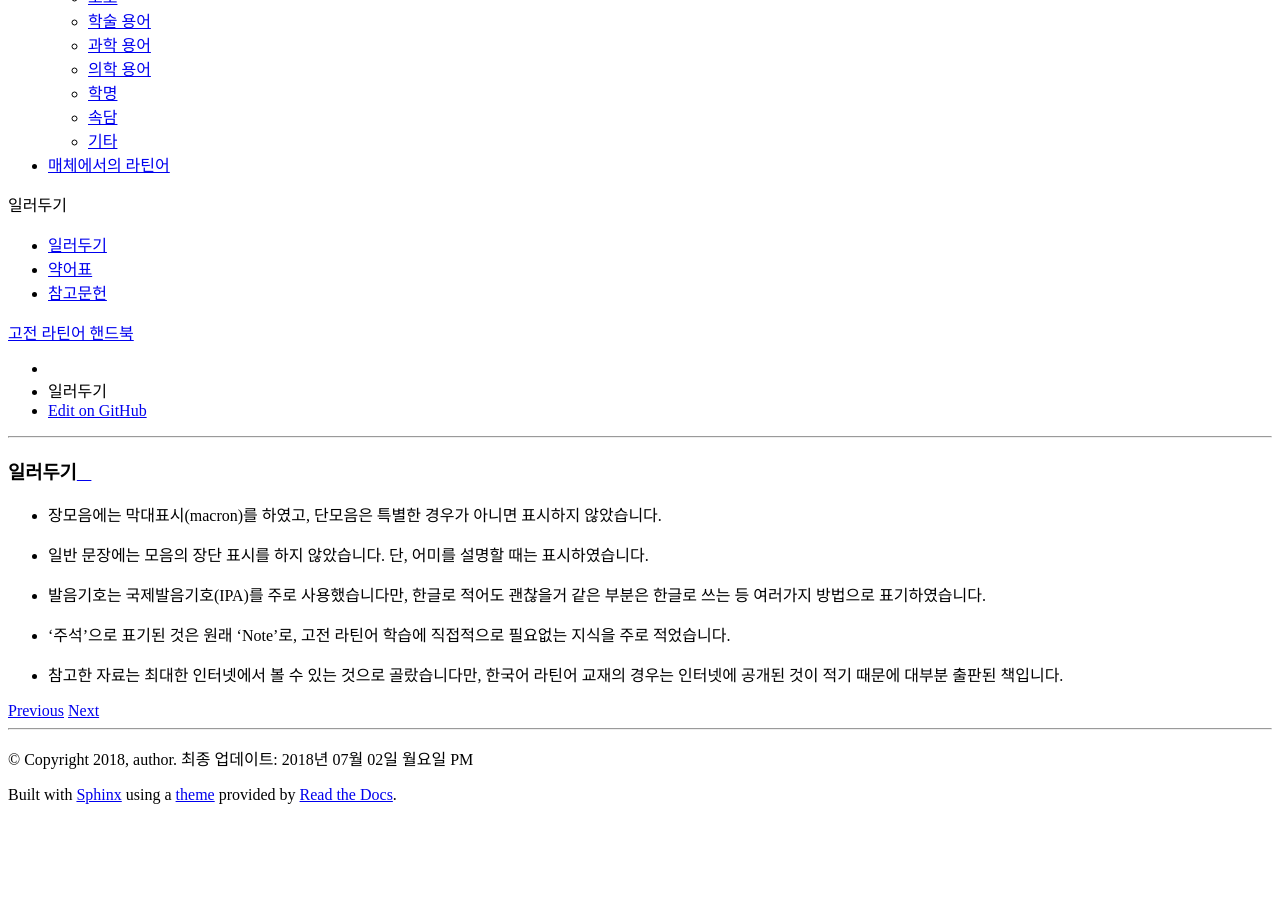
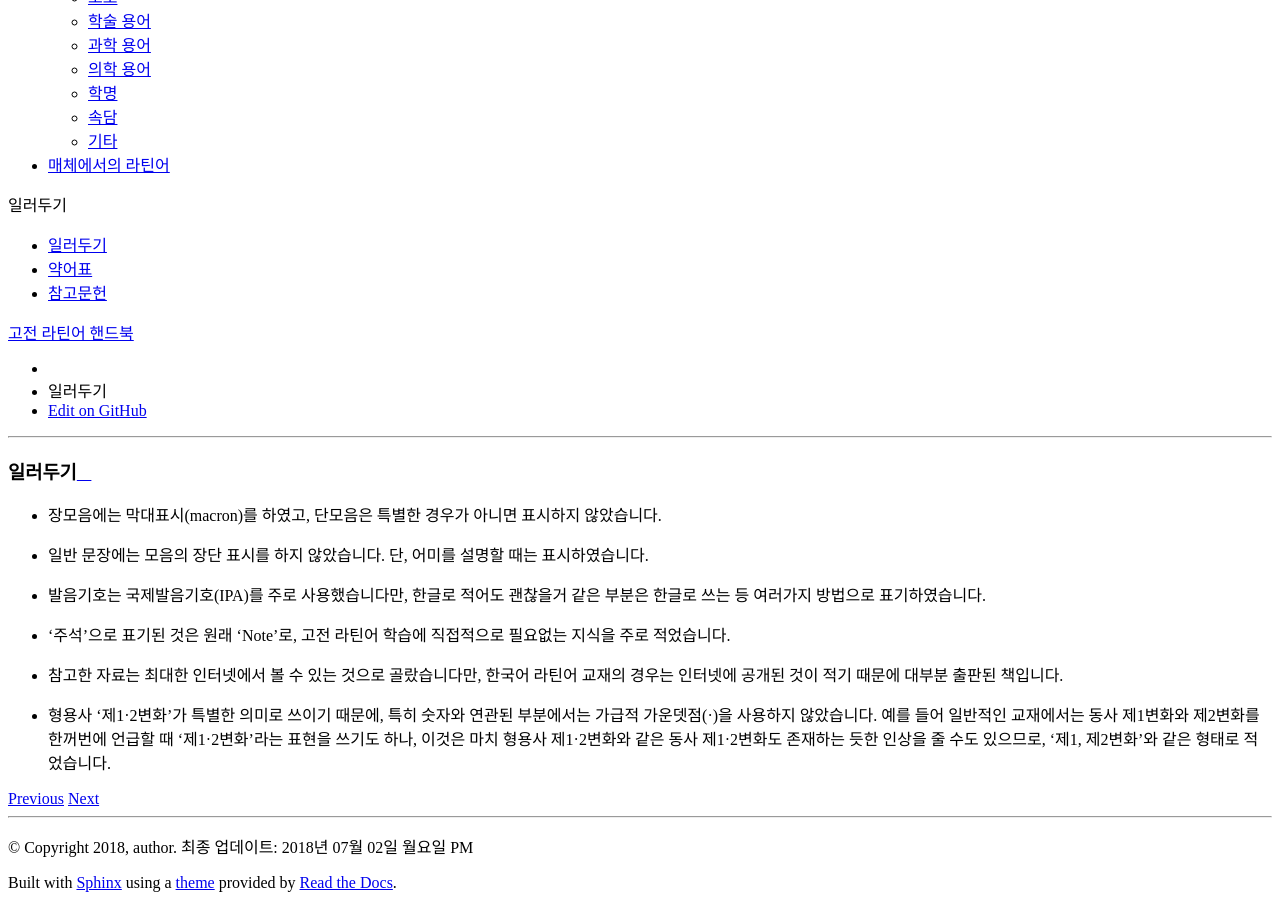
Before and after one commit to kabbala/grammatica_latina, a Sphinx documentation site: the page built from source/remark.rst, in a window 1280 px wide and 900 px high, scrolled down 9005 px. Built offline with Sphinx 7.4.7 and the Read the Docs theme 2.0.0, drawn with Linux system fonts in a browser that asks for light colours; before the commit the page ends 9817 px from its top, so only the background shows below that.

Commit message:
가운뎃점(·)은 형용사 제1·2변화에서만 사용한다.

```diff
--- a/source/remark.rst
+++ b/source/remark.rst
@@ -6,3 +6,4 @@
 * 발음기호는 국제발음기호(IPA)를 주로 사용했습니다만, 한글로 적어도 괜찮을거 같은 부분은 한글로 쓰는 등 여러가지 방법으로 표기하였습니다.
 * ‘주석’으로 표기된 것은 원래 ‘Note’로, 고전 라틴어 학습에 직접적으로 필요없는 지식을 주로 적었습니다.
 * 참고한 자료는 최대한 인터넷에서 볼 수 있는 것으로 골랐습니다만, 한국어 라틴어 교재의 경우는 인터넷에 공개된 것이 적기 때문에 대부분 출판된 책입니다.
+* 형용사 ‘제1·2변화’가 특별한 의미로 쓰이기 때문에, 특히 숫자와 연관된 부분에서는 가급적 가운뎃점(·)을 사용하지 않았습니다. 예를 들어 일반적인 교재에서는 동사 제1변화와 제2변화를 한꺼번에 언급할 때 ‘제1·2변화’라는 표현을 쓰기도 하나, 이것은 마치 형용사 제1·2변화와 같은 동사 제1·2변화도 존재하는 듯한 인상을 줄 수도 있으므로, ‘제1, 제2변화’와 같은 형태로 적었습니다.
```
